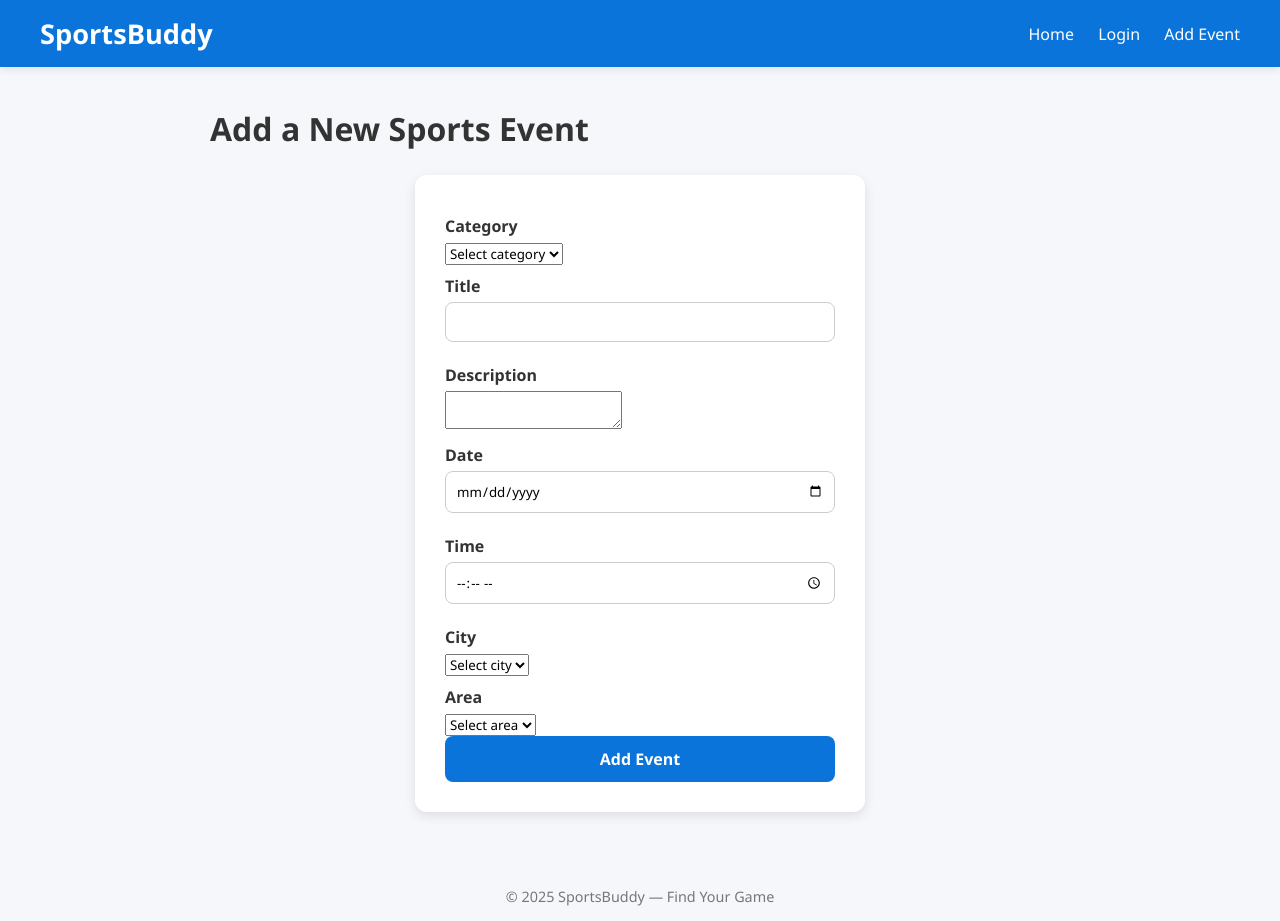
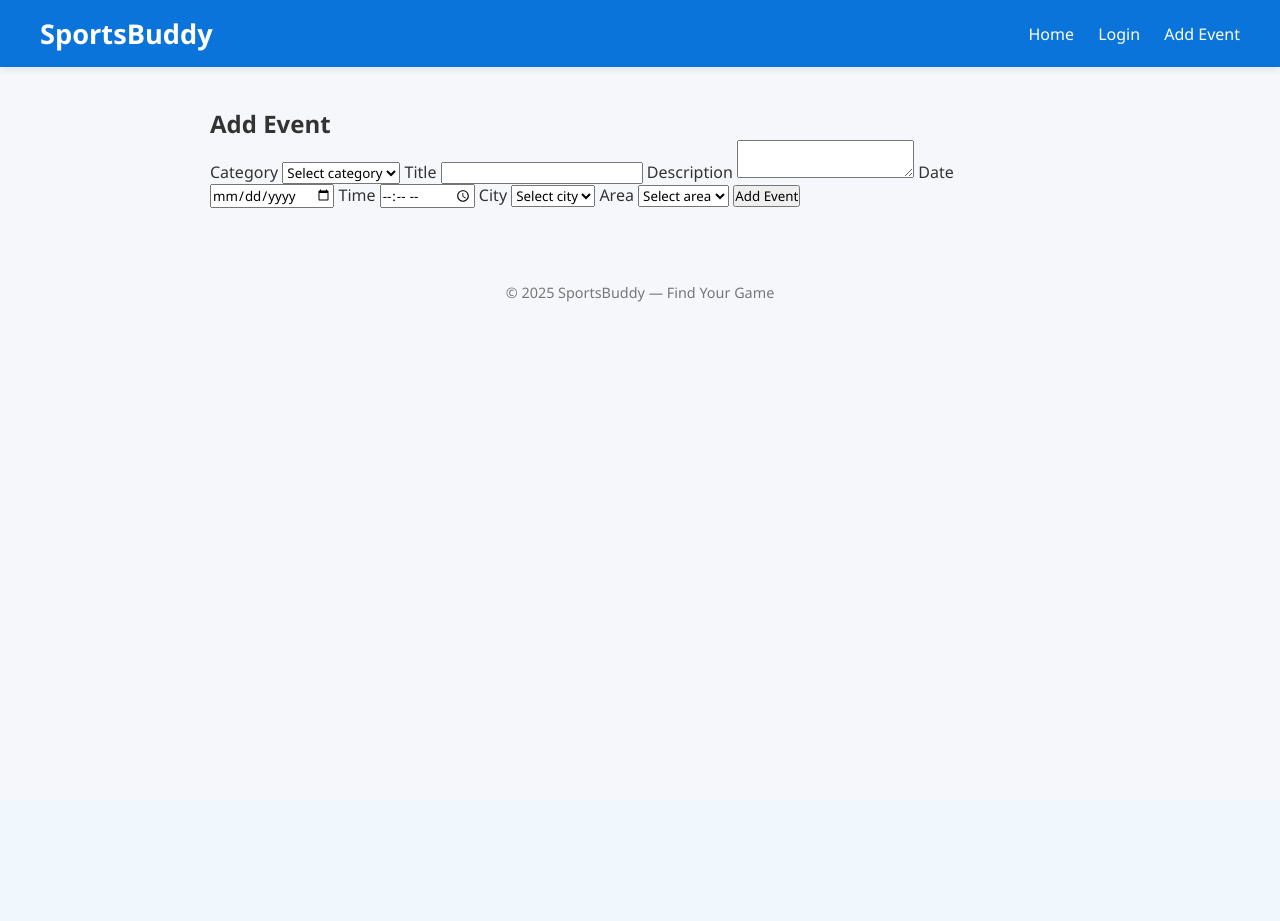
Before and after one commit to malavikamb2k1-create/sports-buddy, a Django app: page /add-event/ in a window 1280 px wide. After the commit the page ends 302 px from the top, so only its background shows below. Run offline with Django 5.2, Linux system fonts and the light colour scheme; data that the repository does not hold is empty.

Commit message:
Update add_event.html

```diff
--- a/sportsbuddy/myapp/templates/add_event.html
+++ b/sportsbuddy/myapp/templates/add_event.html
@@ -1,48 +1,61 @@
 {% extends "base.html" %}
-{% block title %}Add Event - SportsBuddy{% endblock %}
+{% block title %}Add Event{% endblock %}
 
 {% block content %}
-<h1 class="page-title">Add a New Sports Event</h1>
+<h2>Add Event</h2>
 
-<form method="POST" class="form-box">
+<form method="POST">
     {% csrf_token %}
 
+    <!-- CATEGORY -->
     <label>Category</label>
     <select name="category" required>
         <option value="">Select category</option>
         {% for category in categories %}
-            <option value="{{ category.id }}">{{ category.name }}</option>
+            <option value="{{ category.id }}">
+                {{ category.name }}
+            </option>
         {% endfor %}
     </select>
 
+    <!-- TITLE -->
     <label>Title</label>
     <input type="text" name="title" required>
 
+    <!-- DESCRIPTION -->
     <label>Description</label>
     <textarea name="description" required></textarea>
 
+    <!-- DATE -->
     <label>Date</label>
     <input type="date" name="date" required>
 
+    <!-- TIME -->
     <label>Time</label>
     <input type="time" name="time" required>
 
+    <!-- CITY -->
     <label>City</label>
     <select name="city" required>
         <option value="">Select city</option>
         {% for city in cities %}
-            <option value="{{ city.id }}">{{ city.name }}</option>
+            <option value="{{ city.id }}">
+                {{ city.name }}
+            </option>
         {% endfor %}
     </select>
 
+    <!-- AREA -->
     <label>Area</label>
     <select name="area" required>
         <option value="">Select area</option>
         {% for area in areas %}
-            <option value="{{ area.id }}">{{ area.name }}</option>
+            <option value="{{ area.id }}">
+                {{ area.name }}
+            </option>
         {% endfor %}
     </select>
 
-    <button type="submit" class="btn-primary">Add Event</button>
+    <button type="submit">Add Event</button>
 </form>
 {% endblock %}
```
